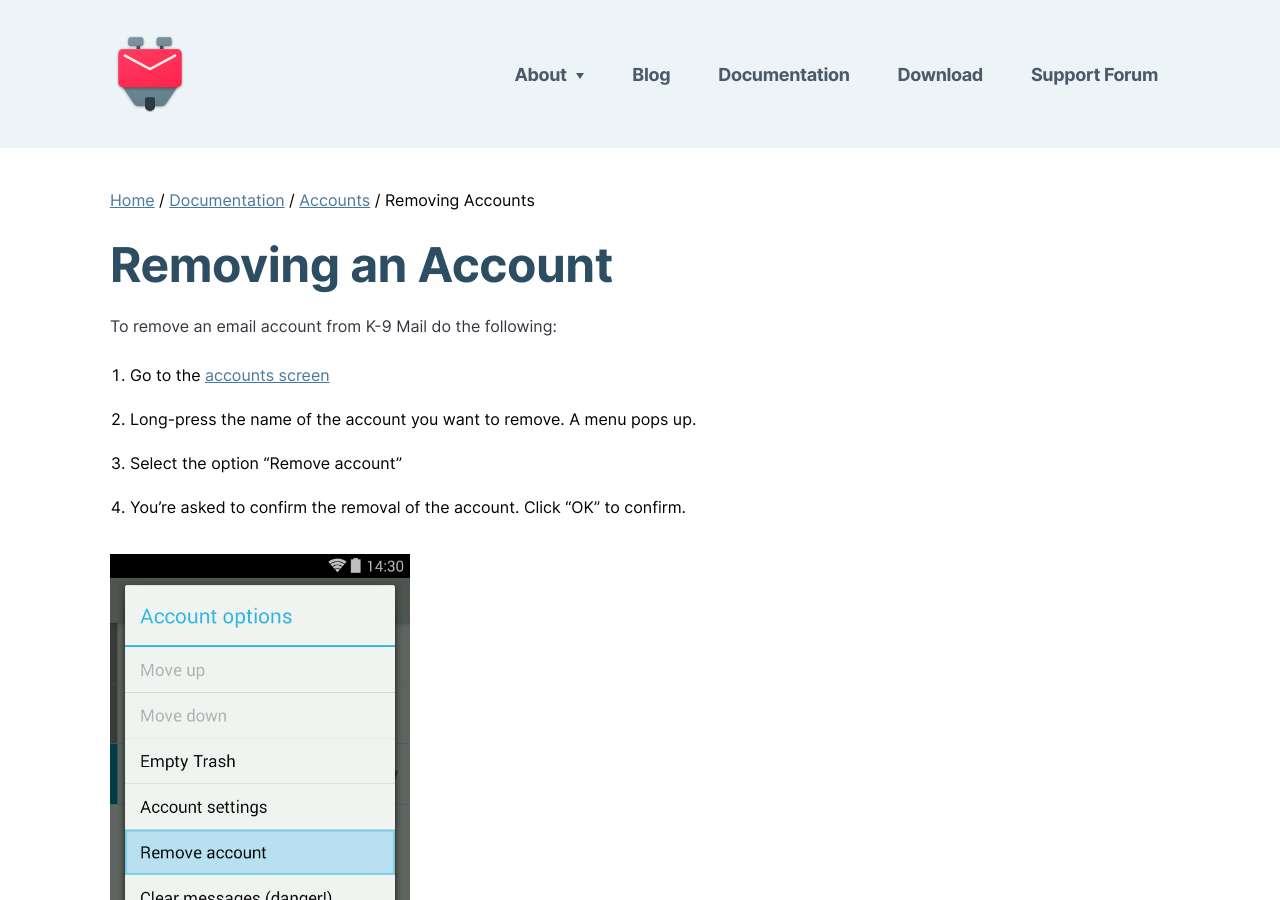
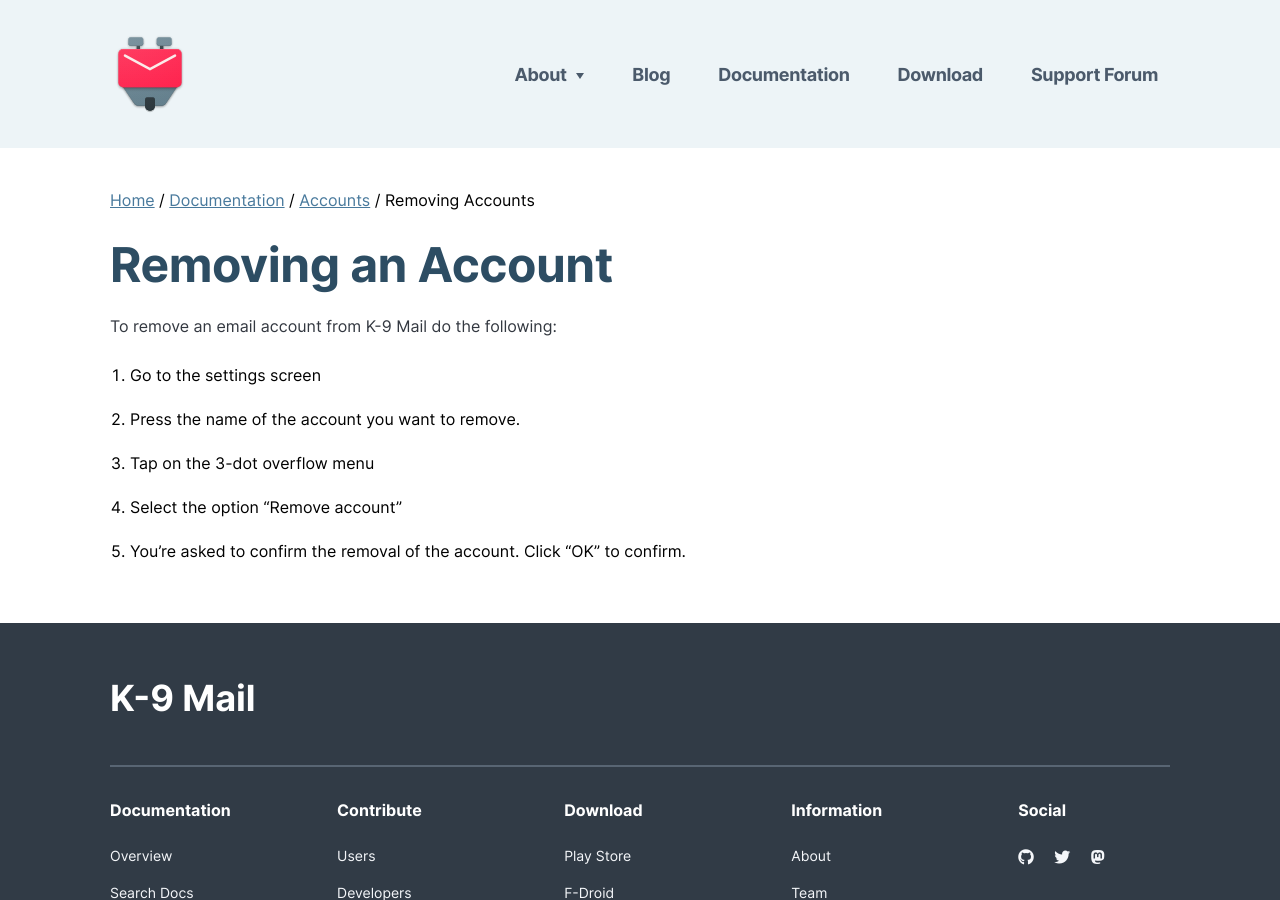
Before and after one commit to k9mail/k9mail.app, a Jekyll site: the page built from _documentation/accounts/remove.md, in a window 1280 px wide and 900 px high. Built offline with Jekyll 4.4.1, drawn with Linux system fonts in a browser that asks for light colours.

Commit message:
Update account deletion instructions

```diff
--- a/_documentation/accounts/remove.md
+++ b/_documentation/accounts/remove.md
@@ -7,9 +7,8 @@ layout: doc
 
 To remove an email account from K-9 Mail do the following:
 
-1. Go to the [accounts screen](/documentation/accounts/view)
-1. Long-press the name of the account you want to remove. A menu pops up.
+1. Go to the settings screen
+1. Press the name of the account you want to remove.
+1. Tap on the 3-dot overflow menu
 1. Select the option "Remove account"
 1. You're asked to confirm the removal of the account. Click "OK" to confirm.
-
-<img src="../../assets/img/documentation/account_remove_account.png" width="300" alt="Account options - delete" />
```
Also changed, not shown: _documentation/accounts.md (+0 -1 lines), _documentation/accounts/add.md (+2 -2 lines), _documentation/accounts/view.md (deleted, +0 -47 lines), _documentation/settings/import_export.md (+1 -4 lines), assets/img/documentation/account_list_add_account.png (deleted), assets/img/documentation/account_remove_account.png (deleted), assets/img/documentation/accounts_list.png (deleted), assets/img/documentation/accounts_menu.png (deleted), assets/img/documentation/settings_import_export_menu.png (deleted).
